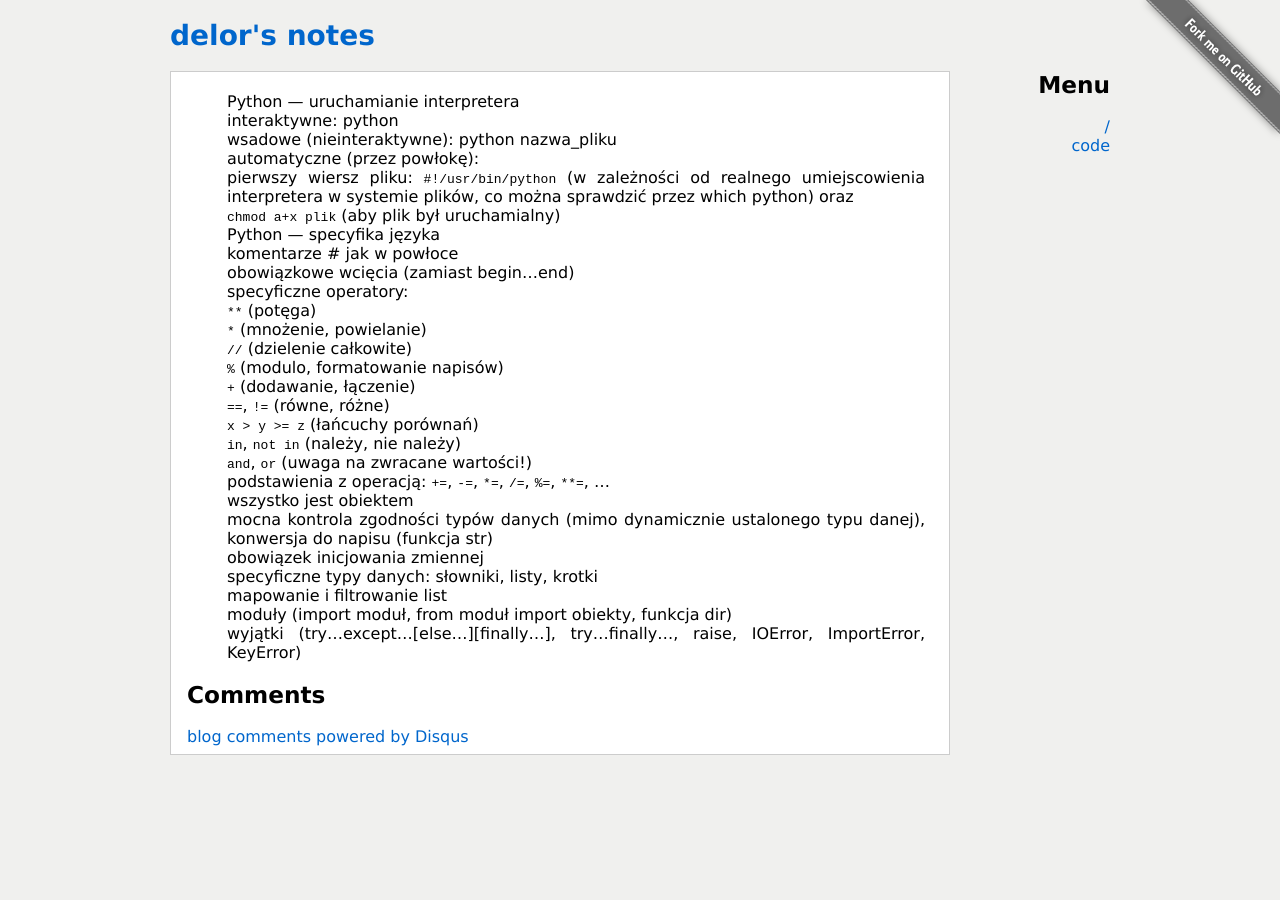
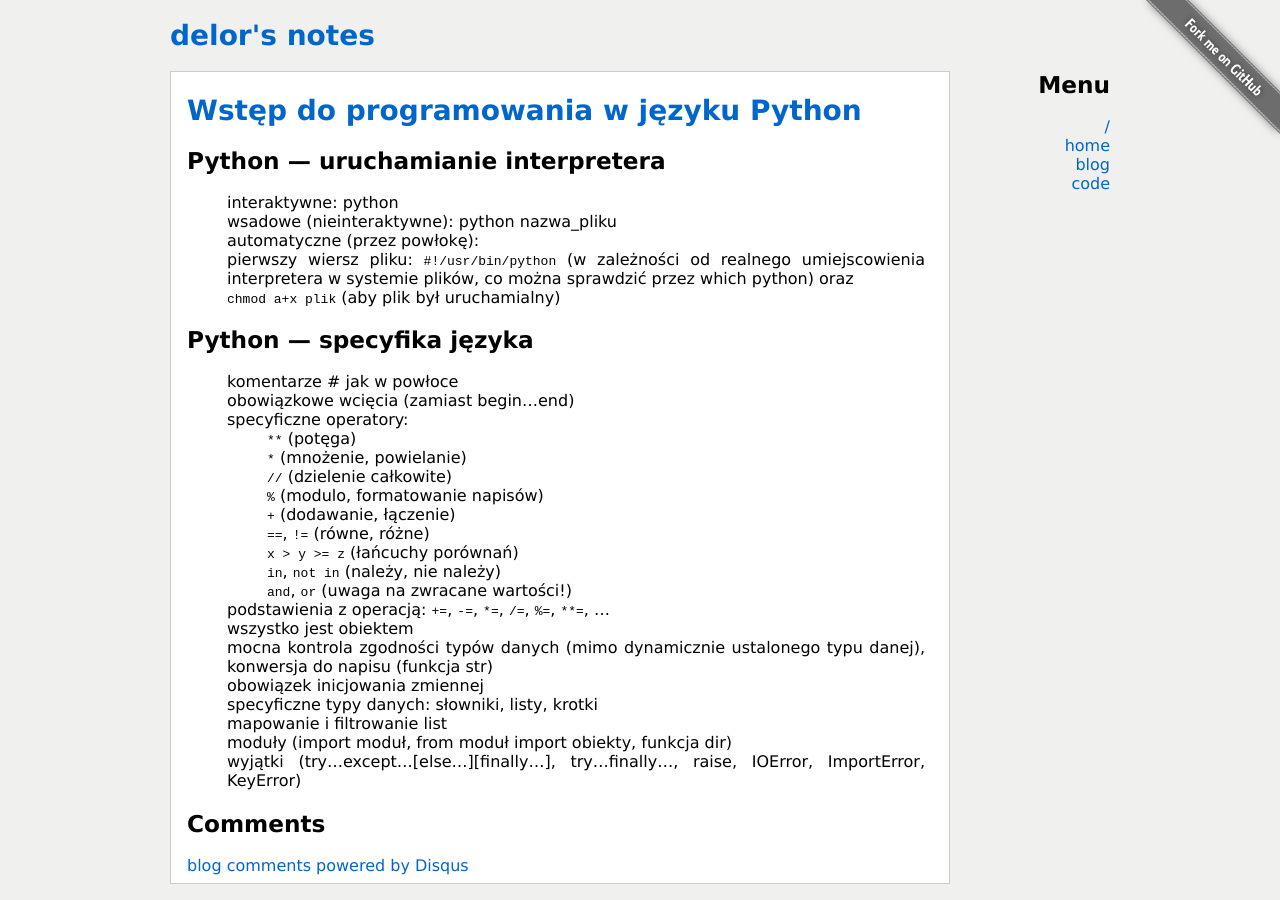
Before and after one commit to delor/delor.github.com, a Jekyll site: the page built from _posts/2010-01-18-wstep-do-programowania-w-jezyku-python.markdown, in a window 1280 px wide. Built offline with Jekyll 4.4.1, drawn with Linux system fonts in a browser that asks for light colours; Markdown is read by kramdown in place of the engine named in the settings; comment, search, counter and statistics services are not loaded.

```diff
--- a/_config.yml
+++ b/_config.yml
@@ -1,2 +1,3 @@
 auto: false
+markdown: rdiscount
 permalink: pretty
--- a/_layouts/default.html
+++ b/_layouts/default.html
@@ -21,12 +21,14 @@
         <div id="menu">
           <h2>Menu</h2>
           <ul>
-            <li><a href="/">/</a></li>
-            <li><a href="http://github.com/delor">code</a></li>
+            <li><a href="/" title="strona początkowa">/</a></li>
+            <li><a href="http://delor.pl/" title="moja strona domowa">home</a></li>
+            <li><a href="http://blog.delor.pl/" title="mój blog">blog</a></li>
+            <li><a href="http://github.com/delor" title="mój kod">code</a></li>
           </ul>
         </div>
       </div>
     </div>
-    <a href="http://github.com/delor/delor.github.com"><img style="position: absolute; top: 0; right: 0; border: 0;" src="/img/forkme_right_gray_6d6d6d.png" alt="Fork me on GitHub" /></a>
+    <a href="http://github.com/delor/delor.github.com" title="Fork me on GitHub"><img style="position: absolute; top: 0; right: 0; border: 0;" src="/img/forkme_right_gray_6d6d6d.png" alt="Fork me on GitHub" /></a>
   </body>
 </html>
--- a/_posts/2010-01-18-wstep-do-programowania-w-jezyku-python.markdown
+++ b/_posts/2010-01-18-wstep-do-programowania-w-jezyku-python.markdown
@@ -2,30 +2,35 @@
 layout: post
 title: Wstęp do programowania w języku Python
 ---
-* Python — uruchamianie interpretera
- * interaktywne: python
- * wsadowe (nieinteraktywne): python nazwa_pliku
- * automatyczne (przez powłokę):
-  * pierwszy wiersz pliku: `#!/usr/bin/python` (w zależności od realnego umiejscowienia interpretera w systemie plików, co można sprawdzić przez which python) oraz
-  * `chmod a+x plik` (aby plik był uruchamialny)
-* Python — specyfika języka
- * komentarze # jak w powłoce
- * obowiązkowe wcięcia (zamiast begin...end)
- * specyficzne operatory:
-  * `**` (potęga)
-  * `*` (mnożenie, powielanie)
-  * `//` (dzielenie całkowite)
-  * `%` (modulo, formatowanie napisów)
-  * `+` (dodawanie, łączenie)
-  * `==`, `!=` (równe, różne)
-  * `x > y >= z` (łańcuchy porównań)
-  * `in`, `not in` (należy, nie należy)
-  * `and`, `or` (uwaga na zwracane wartości!)
- * podstawienia z operacją: `+=`, `-=`, `*=`, `/=`, `%=`, `**=`, ...
- * wszystko jest obiektem
- * mocna kontrola zgodności typów danych (mimo dynamicznie ustalonego typu danej), konwersja do napisu (funkcja str)
- * obowiązek inicjowania zmiennej
- * specyficzne typy danych: słowniki, listy, krotki
- * mapowanie i filtrowanie list
- * moduły (import moduł, from moduł import obiekty, funkcja dir)
- * wyjątki (try...except...[else...][finally...], try...finally..., raise, IOError, ImportError, KeyError)
+# [{{ page.title }}]({{ page.url }} "{{ page.title }}") #
+
+## Python — uruchamianie interpretera ##
+
+*   interaktywne: python
+*   wsadowe (nieinteraktywne): python nazwa_pliku
+*   automatyczne (przez powłokę):
+*   pierwszy wiersz pliku: `#!/usr/bin/python` (w zależności od realnego umiejscowienia interpretera w systemie plików, co można sprawdzić przez which python) oraz
+*   `chmod a+x plik` (aby plik był uruchamialny)
+
+## Python — specyfika języka ##
+
+*   komentarze # jak w powłoce
+*   obowiązkowe wcięcia (zamiast begin...end)
+*   specyficzne operatory:
+    *   `**` (potęga)
+    *   `*` (mnożenie, powielanie)
+    *   `//` (dzielenie całkowite)
+    *   `%` (modulo, formatowanie napisów)
+    *   `+` (dodawanie, łączenie)
+    *   `==`, `!=` (równe, różne)
+    *   `x > y >= z` (łańcuchy porównań)
+    *   `in`, `not in` (należy, nie należy)
+    *   `and`, `or` (uwaga na zwracane wartości!)
+*   podstawienia z operacją: `+=`, `-=`, `*=`, `/=`, `%=`, `**=`, ...
+*   wszystko jest obiektem
+*   mocna kontrola zgodności typów danych (mimo dynamicznie ustalonego typu danej), konwersja do napisu (funkcja str)
+*   obowiązek inicjowania zmiennej
+*   specyficzne typy danych: słowniki, listy, krotki
+*   mapowanie i filtrowanie list
+*   moduły (import moduł, from moduł import obiekty, funkcja dir)
+*   wyjątki (try...except...[else...][finally...], try...finally..., raise, IOError, ImportError, KeyError)
```
